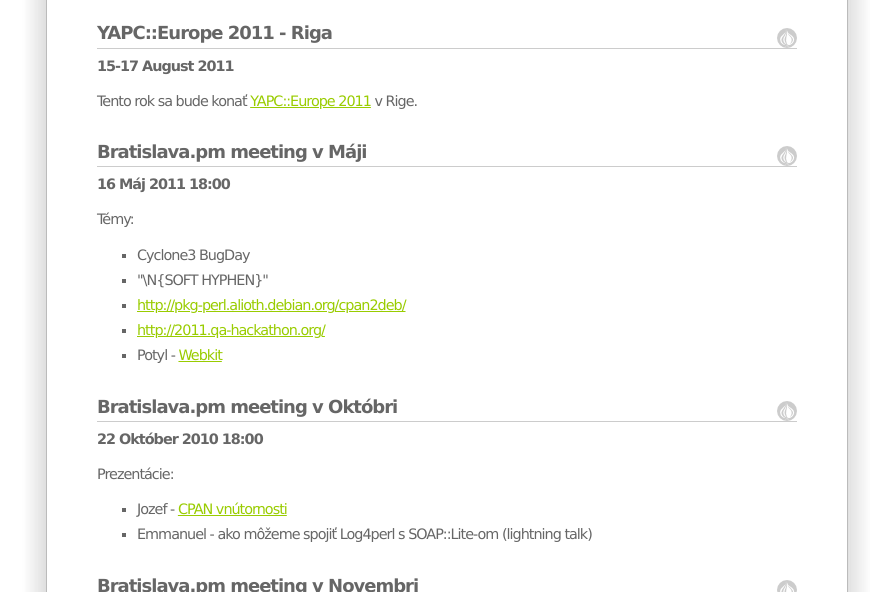
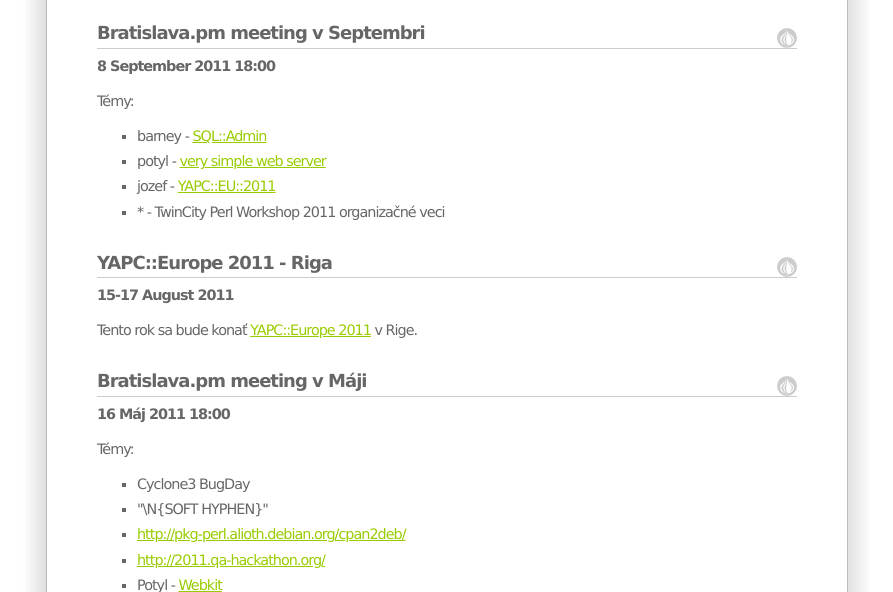
Before and after one commit to bapm/ba.pm.org, a plain HTML site: page events.html in a window 1280 px wide. Shown: the part 508-1100 px from the top of the page, without its empty margins (193-1086 px from the left). Drawn offline with Linux system fonts and the light colour scheme.

Commit message:
Bratislava.pm September meeting

```diff
--- a/events.html
+++ b/events.html
@@ -87,6 +87,14 @@
 
 
 	<h1>Kalendár</h1><script src="js/google-calendar.js" type="text/javascript"> </script><div>
+
+<!-- Bratislava.pm meeting v Septembri -->
+<a name="meeting-ba-pm-2011-09"></a><h1>Bratislava.pm meeting v Septembri</h1><p><b>8 September 2011 18:00</b></p><p>Témy:</p><ul>
+			<li>barney - <a href="http://search.cpan.org/perldoc?SQL::Admin">SQL::Admin</a></li>
+			<li>potyl - <a href="https://github.com/potyl/camarero">very simple web server</a></li>
+			<li>jozef - <a href="http://yapceurope.lv/ye2011/">YAPC::EU::2011</a></li>
+			<li>* - TwinCity Perl Workshop 2011 organizačné veci</li>
+		</ul>
 
 <!-- YAPC::Europe 2011 - Riga -->
 <a name="yapc-eu-2011"></a><h1>YAPC::Europe 2011 - Riga</h1><p><b>15-17 August 2011</b></p><p>Tento rok sa bude konať <a href="http://www.yapceurope.lv/ye2011/">YAPC::Europe 2011</a> v Rige.</p>
```
Also changed, not shown: en/events.html (+8 -0 lines), 2 other files.
